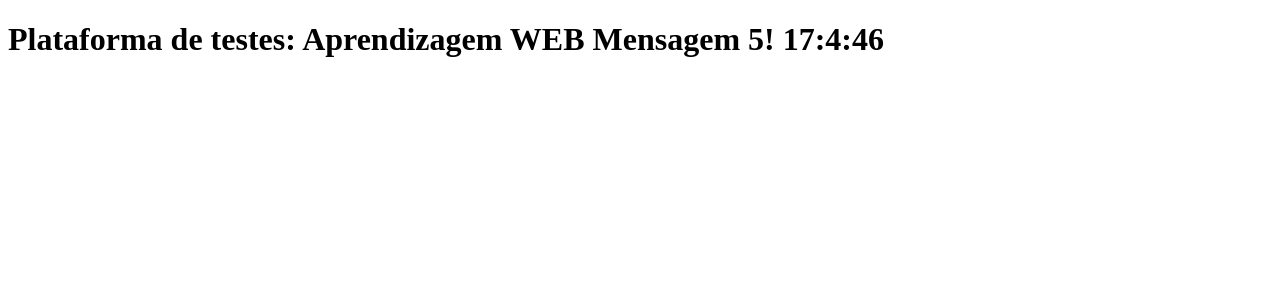
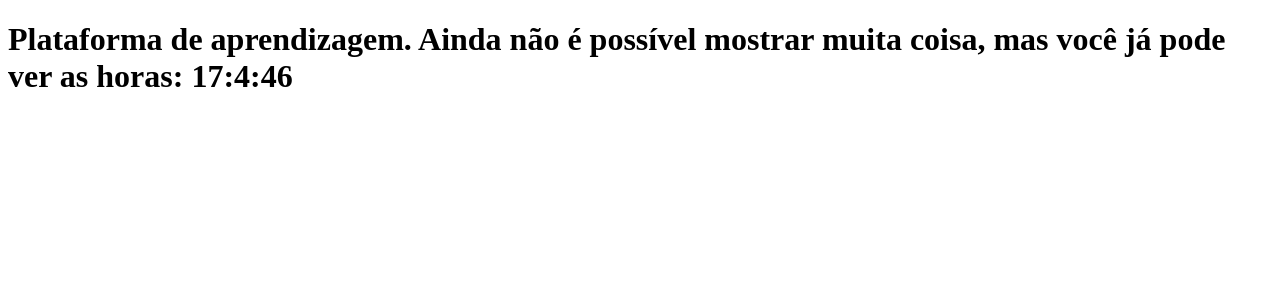
Before and after one commit to michele-seadi/clone-tabnews, a Next.js app: page / in a window 1280 px wide. Shown: the top 300 px of the page. Built offline with nearby package versions, Linux system fonts and the light colour scheme.

Commit message:
altera o texto de index.js

```diff
--- a/pages/index.js
+++ b/pages/index.js
@@ -19,7 +19,10 @@ function Home() {
   }, []);
 
   return (
-    <h1 id="demo">Plataforma de testes: Aprendizagem WEB Mensagem 5! {time}</h1>
+    <h1 id="demo">
+      Plataforma de aprendizagem. Ainda não é possível mostrar muita coisa, mas
+      você já pode ver as horas: {time}
+    </h1>
   );
 }
 
```
